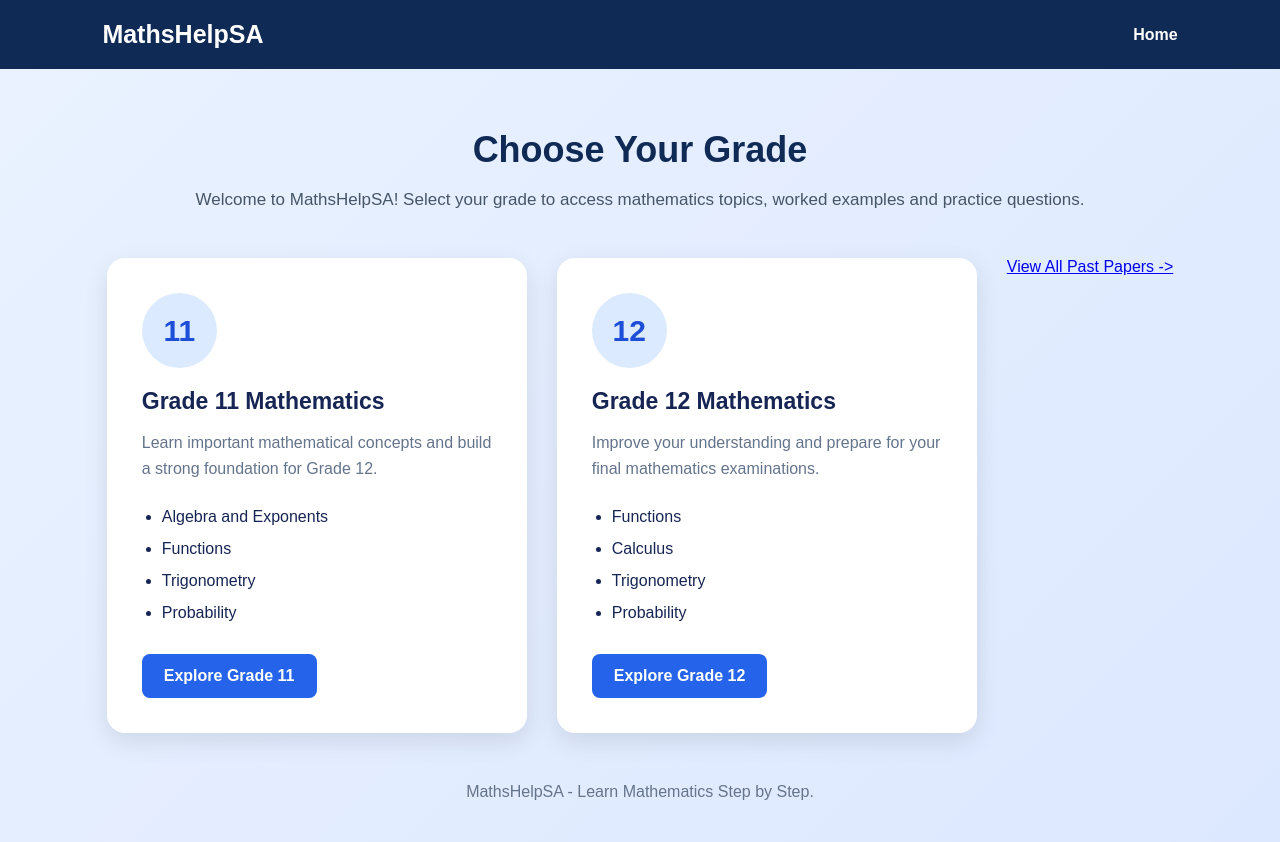
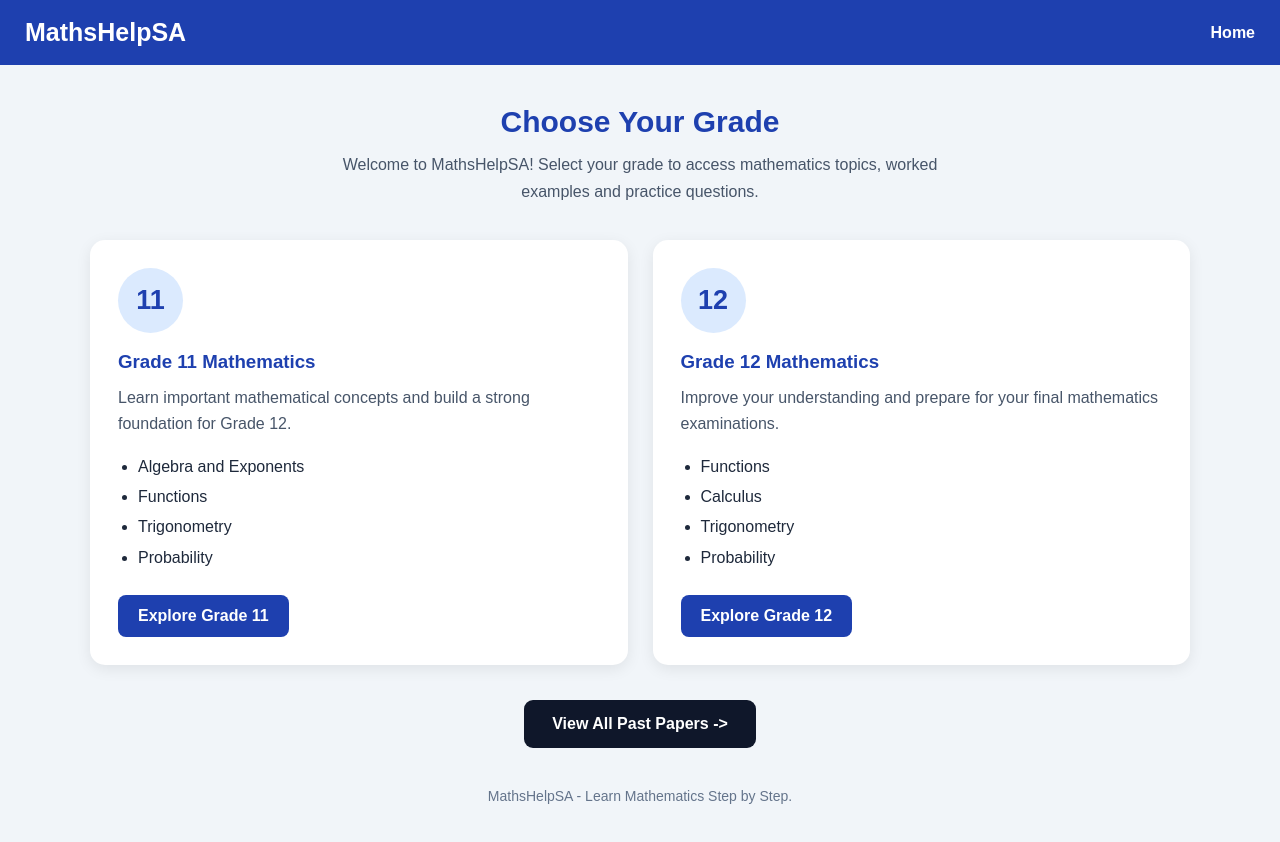
Before and after one commit to HectorMulovhedzi/MathsHelpSA, a plain HTML site: page grade.html in a window 1280 px wide. Drawn offline with Linux system fonts and the light colour scheme.

Commit message:
Refactor CSS styles for improved layout and design

```diff
--- a/grade.css
+++ b/grade.css
@@ -1,24 +1,21 @@
 
-/* Remove default browser spacing */
 * {
     margin: 0;
     padding: 0;
     box-sizing: border-box;
 }
 
-/* General page styling */
 body {
     font-family: Arial, sans-serif;
-    background: linear-gradient(135deg, #eaf2ff, #dce8ff);
-    min-height: 100vh;
-    color: #172554;
+    background: #f1f5f9;
+    color: #1e293b;
 }
 
 /* Header */
 .header {
-    background: #102a56;
+    background: #1e40af;
     color: white;
-    padding: 20px 8%;
+    padding: 18px 25px;
     display: flex;
     justify-content: space-between;
     align-items: center;
@@ -38,118 +35,151 @@ body {
 .grade-container {
     width: 90%;
     max-width: 1100px;
-    margin: 60px auto;
+    margin: 40px auto;
 }
 
-/* Intro section */
+/* Introduction */
 .intro {
     text-align: center;
-    margin-bottom: 45px;
+    margin-bottom: 35px;
 }
 
 .intro h2 {
-    font-size: 36px;
-    margin-bottom: 15px;
-    color: #102a56;
+    font-size: 30px;
+    color: #1e40af;
+    margin-bottom: 12px;
 }
 
 .intro p {
-    font-size: 17px;
+    max-width: 650px;
+    margin: auto;
+    line-height: 1.7;
     color: #475569;
-    line-height: 1.6;
 }
 
-/* Grade cards container */
+/* Grade cards */
 .grade-options {
-    display: flex;
-    justify-content: center;
-    gap: 30px;
-    flex-wrap: wrap;
+    display: grid;
+    grid-template-columns: repeat(2, 1fr);
+    gap: 25px;
 }
 
-/* Individual grade card */
 .grade-card {
     background: white;
-    width: 420px;
-    padding: 35px;
-    border-radius: 18px;
-    box-shadow: 0 8px 25px rgba(0, 0, 0, 0.10);
-    transition: transform 0.3s ease, box-shadow 0.3s ease;
+    padding: 28px;
+    border-radius: 15px;
+    box-shadow: 0 4px 15px rgba(0, 0, 0, 0.08);
+    transition: transform 0.3s ease;
 }
 
 .grade-card:hover {
-    transform: translateY(-8px);
-    box-shadow: 0 12px 30px rgba(0, 0, 0, 0.15);
+    transform: translateY(-5px);
 }
 
-/* Large grade number */
 .grade-number {
     background: #dbeafe;
-    color: #1d4ed8;
-    width: 75px;
-    height: 75px;
+    color: #1e40af;
+    width: 65px;
+    height: 65px;
     border-radius: 50%;
     display: flex;
     justify-content: center;
     align-items: center;
-    font-size: 30px;
+    font-size: 27px;
     font-weight: bold;
-    margin-bottom: 20px;
+    margin-bottom: 18px;
 }
 
 .grade-card h3 {
-    font-size: 23px;
-    margin-bottom: 15px;
+    color: #1e40af;
+    margin-bottom: 12px;
 }
 
 .grade-card p {
-    color: #64748b;
     line-height: 1.6;
-    margin-bottom: 20px;
+    margin-bottom: 15px;
+    color: #475569;
 }
 
-/* Topics list */
 .grade-card ul {
     padding-left: 20px;
-    margin-bottom: 25px;
-    line-height: 2;
+    margin-bottom: 22px;
+    line-height: 1.9;
 }
 
-/* Grade button */
+/* Grade buttons */
 .grade-button {
     display: inline-block;
-    background: #2563eb;
+    background: #1e40af;
     color: white;
+    padding: 12px 20px;
+    border-radius: 8px;
     text-decoration: none;
-    padding: 13px 22px;
-    border-radius: 8px;
     font-weight: bold;
     transition: background 0.3s ease;
 }
 
 .grade-button:hover {
-    background: #1e40af;
+    background: #1d4ed8;
+}
+
+/* Past papers link */
+.past-papers-button {
+    grid-column: 1 / -1;
+    display: block;
+    width: fit-content;
+    margin: 10px auto 0;
+    padding: 15px 28px;
+    background: #0f172a;
+    color: white;
+    border-radius: 9px;
+    text-decoration: none;
+    font-weight: bold;
+    text-align: center;
+    transition: background 0.3s ease, transform 0.3s ease;
+}
+
+.past-papers-button:hover {
+    background: #334155;
+    transform: translateY(-3px);
 }
 
 /* Footer */
 .footer-text {
     text-align: center;
-    margin-top: 50px;
+    margin-top: 40px;
     color: #64748b;
+    font-size: 14px;
 }
 
 /* Mobile layout */
-@media (max-width: 600px) {
+@media (max-width: 650px) {
+    .header {
+        padding: 15px;
+    }
+
+    .header h1 {
+        font-size: 21px;
+    }
+
+    .grade-container {
+        width: 92%;
+        margin: 25px auto;
+    }
+
     .intro h2 {
-        font-size: 28px;
+        font-size: 25px;
+    }
+
+    .grade-options {
+        grid-template-columns: 1fr;
     }
 
     .grade-card {
-        width: 100%;
-        padding: 25px;
+        padding: 22px;
     }
 
-    .header {
-        padding: 18px 5%;
+    .past-papers-button {
+        width: 100%;
     }
 }
```
